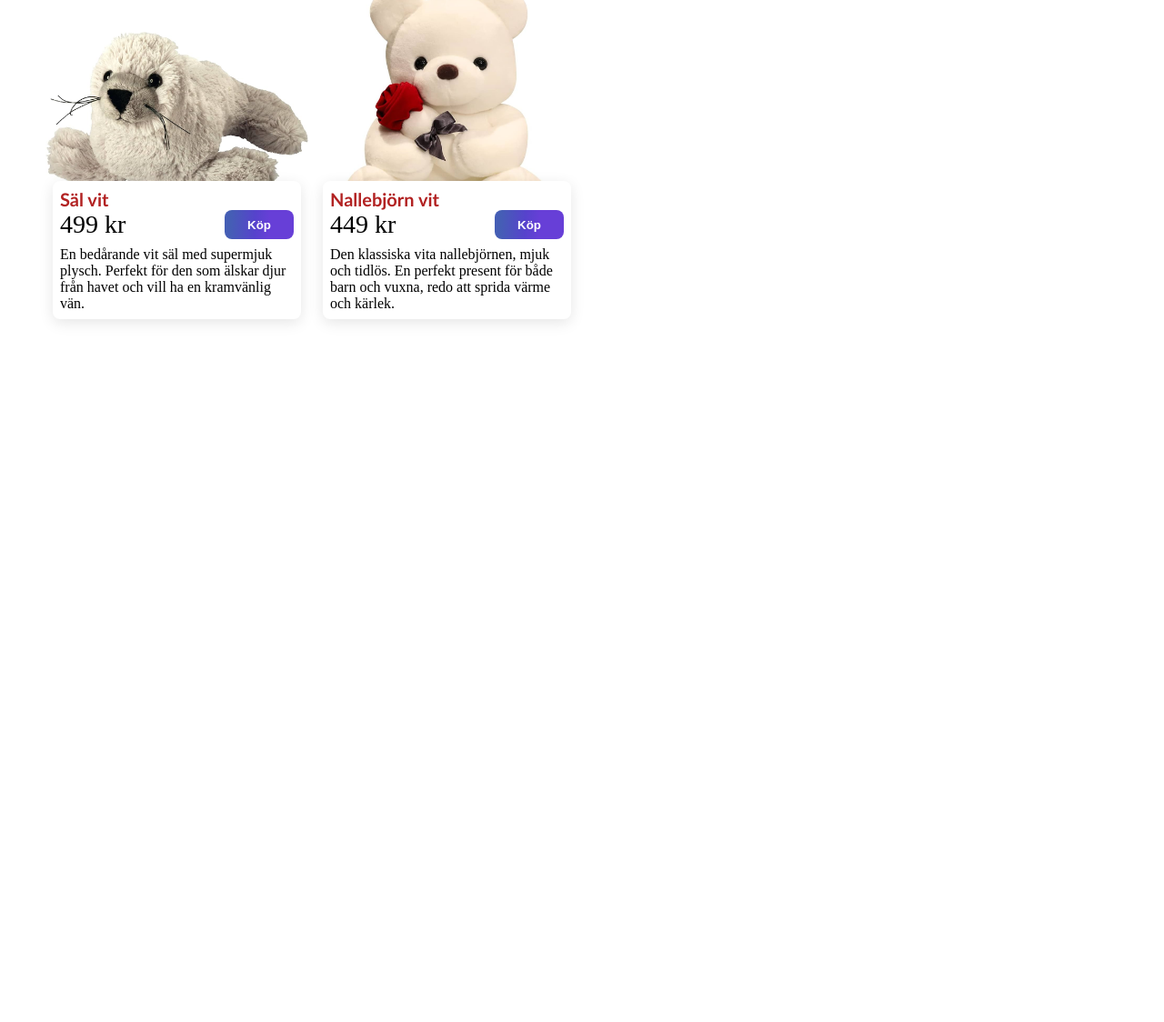
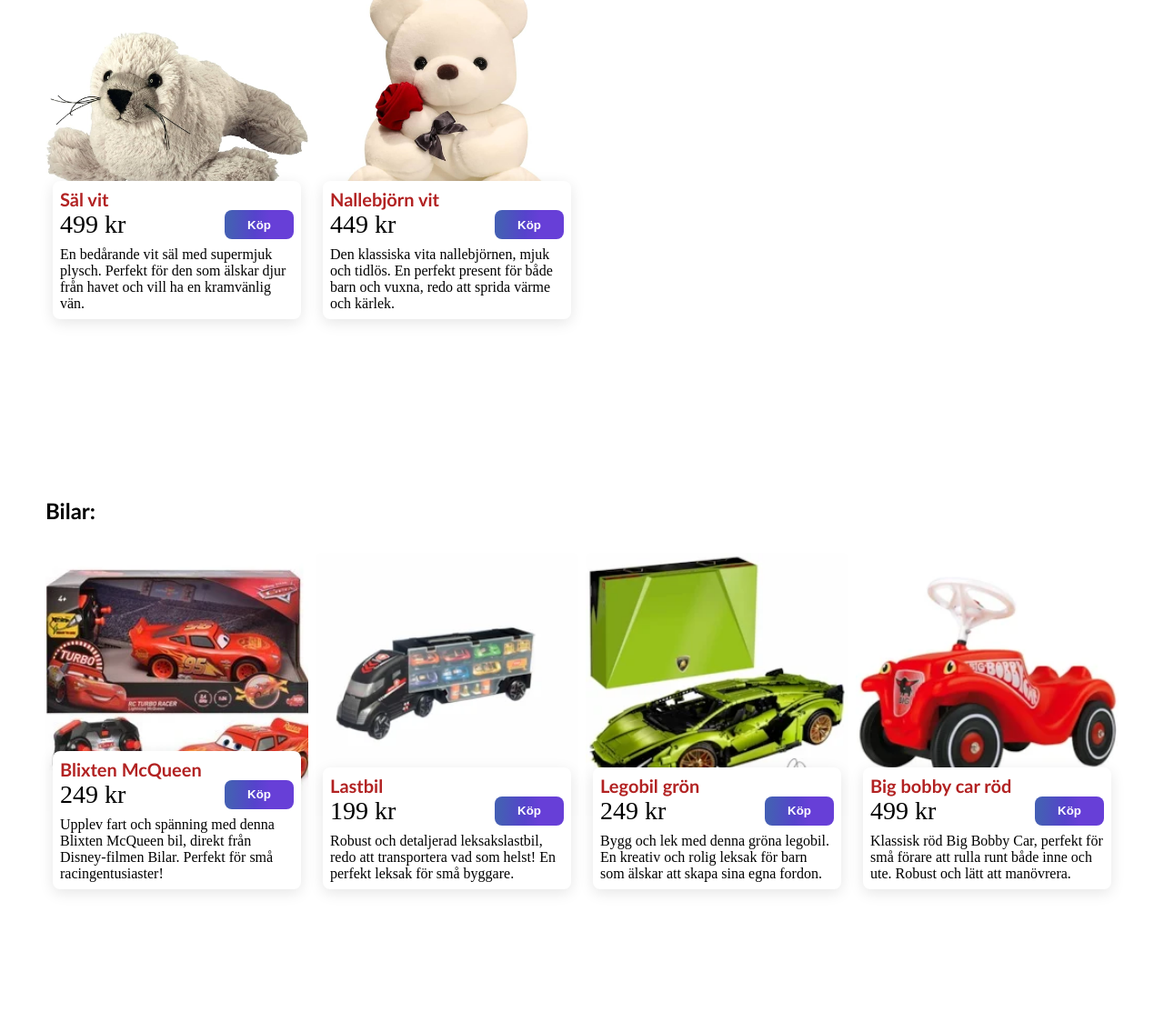
Before and after one commit to chas-academy/u02-cv-portfolio-DavidDyberg, a plain HTML site: page index.html in a window 1280 px wide. Shown: the part 918-2042 px from the top of the page at 91% size. Before the commit the page ends 1415 px from the top, so only its background shows below. Drawn offline with Linux system fonts and the light colour scheme.

Commit message:
add cars products section & links between sections

```diff
--- a/index.html
+++ b/index.html
@@ -16,17 +16,17 @@
     </header>
 
     <nav class="sub-header">
-      <div class="sub-header-item">Gossedjur</div>
-      <div class="sub-header-item">Bilar</div>
-      <div class="sub-header-item">Dockor</div>
-      <div class="sub-header-item">Pyssel</div>
+      <a href="#section1" class="sub-header-item">Gossedjur</a>
+      <a href="#section2" class="sub-header-item">Bilar</a>
+      <a href="#section3" class="sub-header-item">Dockor</a>
+      <a href="#section4" class="sub-header-item">Pyssel</a>
     </nav>
 
     <div class="hero">
       <h2 class="hero-text">Köp din bästa leksak här, för bästa pris</h2>
     </div>
 
-    <section>
+    <section id="section1">
       <h2>Gossedjur:</h2>
       <div class="container">
         <div class="product-grid">
@@ -63,8 +63,8 @@
               </div>
 
               <p class="product-description">
-                Charmig brun gosedjurshäst med mjuk päls och bedårande detaljer.
-                Den perfekta följeslagaren för alla små hästälskare.
+                Brun gosedjurshäst med mjuk päls och bedårande detaljer. Den
+                perfekta följeslagaren för alla små hästälskare.
               </p>
             </div>
           </div>
@@ -147,5 +147,89 @@
         </div>
       </div>
     </section>
+
+    <section id="section2">
+      <h2>Bilar:</h2>
+      <div class="container">
+        <div class="product-grid">
+          <div class="product-card stacked">
+            <img
+              class="product-img"
+              src="./images/mcQueen.jpg"
+              alt="Bild på en Blixten McQueen leksaksbil"
+            />
+            <div class="product-content">
+              <h2 class="product-title">Blixten McQueen</h2>
+              <div class="product-wrapper">
+                <p class="product-price">249 kr</p>
+                <button class="product-button">Köp</button>
+              </div>
+              <p class="product-description">
+                Upplev fart och spänning med denna Blixten McQueen bil, direkt
+                från Disney-filmen Bilar. Perfekt för små racingentusiaster!
+              </p>
+            </div>
+          </div>
+
+          <div class="product-card stacked">
+            <img
+              class="product-img"
+              src="./images/lastbil.jpg"
+              alt="Bild på en leksakslastbil"
+            />
+            <div class="product-content">
+              <h2 class="product-title">Lastbil</h2>
+              <div class="product-wrapper">
+                <p class="product-price">199 kr</p>
+                <button class="product-button">Köp</button>
+              </div>
+
+              <p class="product-description">
+                Robust och detaljerad leksakslastbil, redo att transportera vad
+                som helst! En perfekt leksak för små byggare.
+              </p>
+            </div>
+          </div>
+
+          <div class="product-card stacked">
+            <img
+              class="product-img"
+              src="./images/lego-bil.jpg"
+              alt="Bild på en grön legobil"
+            />
+            <div class="product-content">
+              <h2 class="product-title">Legobil grön</h2>
+              <div class="product-wrapper">
+                <p class="product-price">249 kr</p>
+                <button class="product-button">Köp</button>
+              </div>
+              <p class="product-description">
+                Bygg och lek med denna gröna legobil. En kreativ och rolig
+                leksak för barn som älskar att skapa sina egna fordon.
+              </p>
+            </div>
+          </div>
+
+          <div class="product-card stacked">
+            <img
+              class="product-img"
+              src="./images/stor-bil.jpg"
+              alt="Bild på en röd Big Bobby Car leksaksbil"
+            />
+            <div class="product-content">
+              <h2 class="product-title">Big bobby car röd</h2>
+              <div class="product-wrapper">
+                <p class="product-price">499 kr</p>
+                <button class="product-button">Köp</button>
+              </div>
+              <p class="product-description">
+                Klassisk röd Big Bobby Car, perfekt för små förare att rulla
+                runt både inne och ute. Robust och lätt att manövrera.
+              </p>
+            </div>
+          </div>
+        </div>
+      </div>
+    </section>
   </body>
 </html>
--- a/styles/styles.scss
+++ b/styles/styles.scss
@@ -36,10 +36,13 @@
   display: flex;
   align-items: center;
   justify-content: center;
-
+  position: -webkit-sticky;
+  position: sticky;
+  top: 0;
   .sub-header-item {
     color: white;
     font-weight: bold;
+    text-decoration: none;
   }
 }
 
```
Also changed, not shown: images/lastbil.jpg (added), images/lego-bil.jpg (added), images/mcQueen.jpg (added), images/stor-bil.jpg (added), styles/styles.css, 1 other file.
